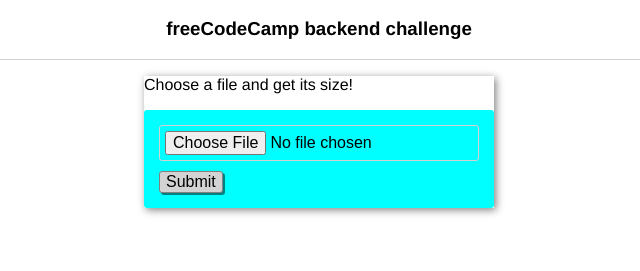
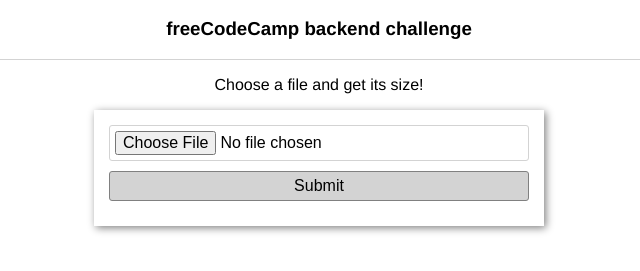
Before and after one commit to Inka13/file-metadata-microservice, a website: page views/index.html in a window 1280 px wide. Shown: the part 65-336 px from the top of the page, without its empty margins (321-961 px from the left). Drawn offline with Linux system fonts and the light colour scheme.

Commit message:
🐿📌 Checkpoint public/style.css:617097/115 views/index.html:617097/132 README.md:617097/114

```diff
--- a/public/style.css
+++ b/public/style.css
@@ -15,17 +15,18 @@
   color: darkblue;
 }
 main {
-  width: 350px;
+  width: 450px;
   margin:auto;
   box-shadow: 2px 2px 8px grey;
 }
-
+p {
+  text-align: center;
+}
 form {
   padding: 15px;
-  background-color: cyan;
   display: inline-block;
   width: 100%;
-  max-width: 350px;
+  max-width: 450px;
   border-radius: 3px;
 }
 
@@ -39,19 +40,17 @@
   font-size: 16px;
 }
 
-button {
+input#submit {
   font-size: 16px;
-  border-radius: 3px;
   background-color: lightgrey;
   border: 1px solid grey;
-  box-shadow: 2px 2px teal;
   cursor: pointer;
 }
 
-button:hover {
+input#submit:hover {
   background-color: yellow;
 }
 
-button:active {
+input#submit:active {
   box-shadow: none;
 }
--- a/views/index.html
+++ b/views/index.html
@@ -24,14 +24,14 @@
         File Metadata Microservice
       </h1>
       <h3>
-        freeCodeCamp backend challenge
+        <a href="freecodecamp.org" target="_blank"></a>freeCodeCamp backend challenge
       </h3>
     </header>
+    <p>Choose a file and get its size!</p>
     <main>
-      <p>Choose a file and get its size!</p>
       <form method="POST" action="/size" enctype="multipart/form-data">
         <input type="file" name="myFile">
-        <button type="submit">Submit</button>
+        <input id="submit" type="submit" value="Submit">
       </form>
     </main>
   </body>
```
Also changed, not shown: README.md, 1 other file.
